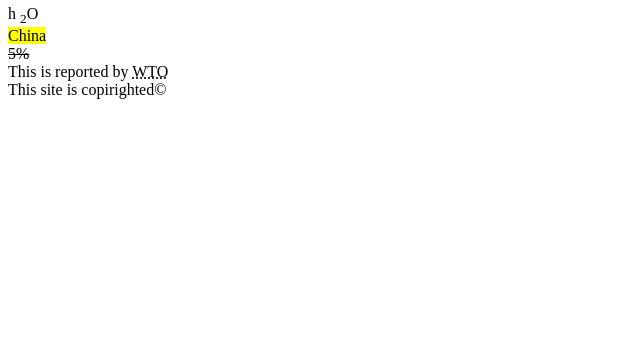
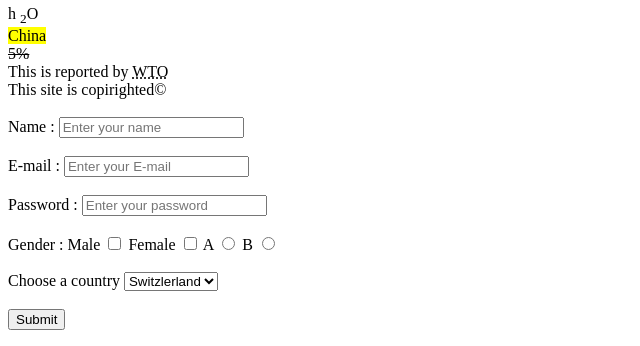
Before and after one commit to Jahan-Simran/Html_Practice, a plain HTML site: page HTML/index.html in a window 1280 px wide. Shown: the part 809-1155 px from the top of the page, without its empty margins (0-640 px from the left). Before the commit the page ends 916 px from the top, so only its background shows below. Drawn offline with Linux system fonts and the light colour scheme.

Commit message:
html form

```diff
--- a/HTML/index.html
+++ b/HTML/index.html
@@ -32,7 +32,39 @@ h <sub>2</sub>O <br>
 <del>5%</del><br>
 This is reported by <abbr title="World Trade Organization">WTO</abbr><br>
 <!-- entity -->
- This site is copirighted&copy;
+ This site is copirighted&copy;<br><br>
+
+<form action="">
+    <label for="name">Name :</label>
+    <input type="text" placeholder="Enter your name"><br><br>
+    <label for="email">E-mail :</label>
+    <input type="email" placeholder="Enter your E-mail"><br><br>
+    <label for="password">Password :</label>
+    <input type="password" placeholder="Enter your password"><br><br>
+
+    <label for="checkbox">Gender :</label>
+    <span>Male</span>
+    <input type="checkbox">
+    <span>Female</span>
+    <input type="checkbox">
+
+    <label for="radio">A</label>
+    <input type="radio" name="radio" id="radio">
+    <label for="radio">B</label>
+    <input type="radio" name="radio" id="radio"><br><br>
+
+    <label for="select">Choose a country</label>
+    <select name="country" id="country">
+        <option value="Switzlerland">Switzlerland</option>
+        <option value="Maldives">Maldives</option>
+        <option value="Korea">Korea</option>
+    </select><br><br>
+
+
+
+
+    <input type="submit" name="submit" id="submit">
+</form>
 </body>
 </html>
 </html>
```
